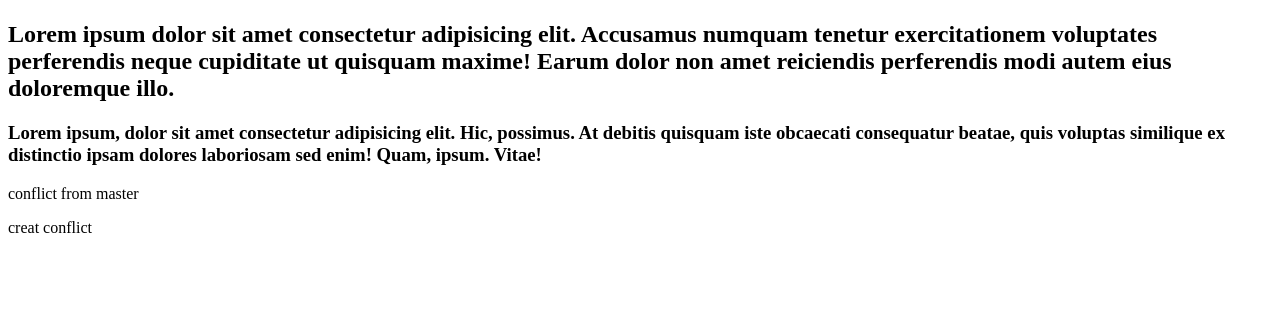
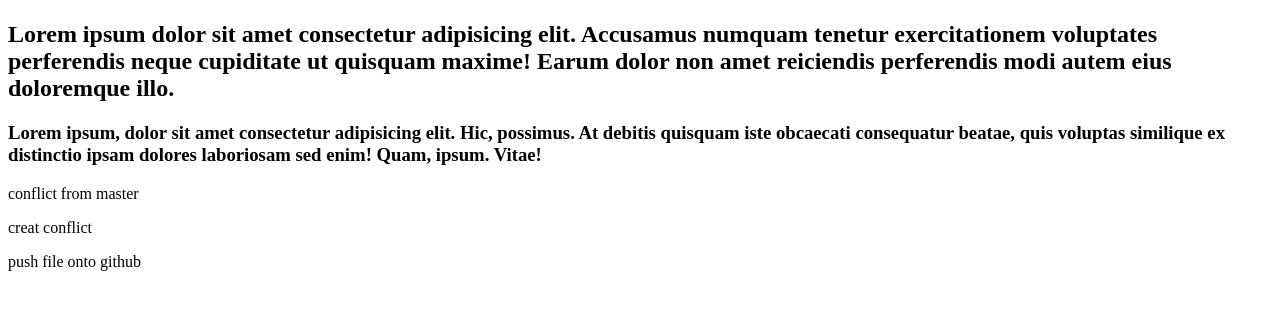
Before and after one commit to TMD2809/Git-101, a plain HTML site: page index.html in a window 1280 px wide. Shown: the part 59-368 px from the top of the page. Drawn offline with Linux system fonts and the light colour scheme.

Commit message:
testing push file onto github

```diff
--- a/index.html
+++ b/index.html
@@ -22,5 +22,6 @@
     </h3>
     <p>conflict from master</p>
     <p>creat conflict</p>
+    <p>push file onto github</p>
   </body>
 </html>
```
Also changed, not shown: 1 other file.
